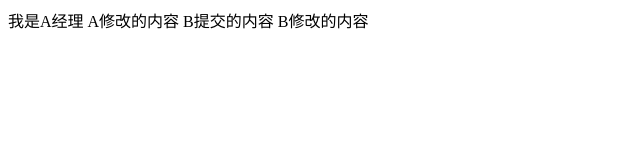
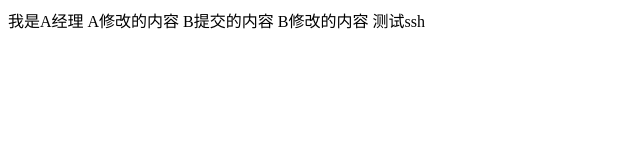
Before and after one commit to ES678/first-git-demo, a plain HTML site: page index.html in a window 1280 px wide. Shown: the full height of the page, 0-640 px from the left. Drawn offline with Linux system fonts and the light colour scheme.

Commit message:
测试ssh

```diff
--- a/index.html
+++ b/index.html
@@ -11,6 +11,8 @@
     我是A经理 A修改的内容
 
     B提交的内容 B修改的内容
+
+	测试ssh
 </body>
 
 </html>
```
